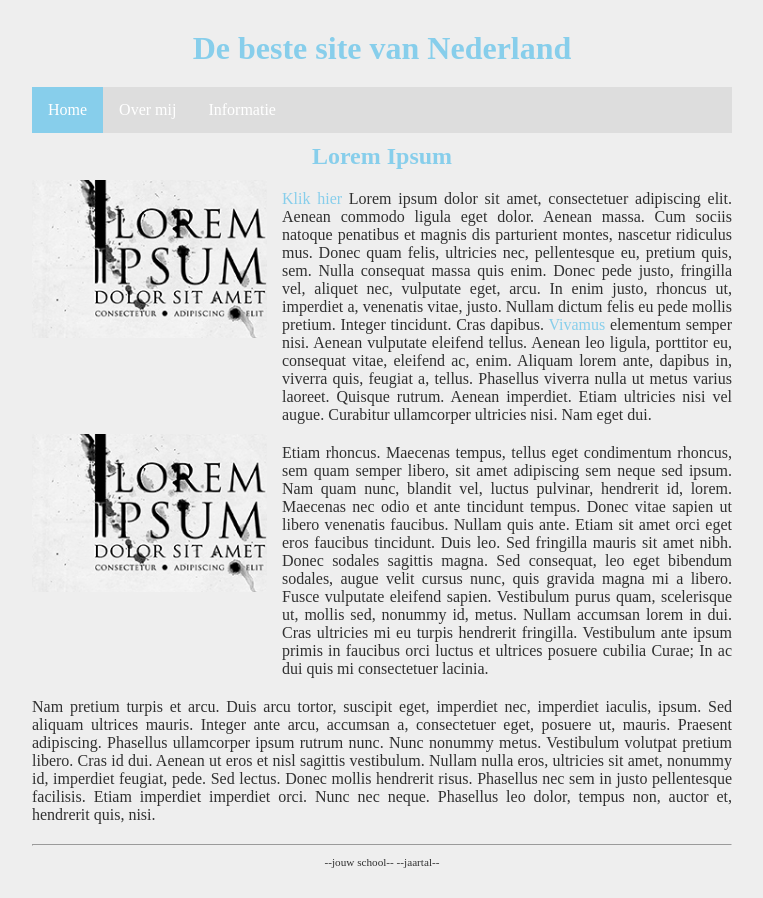
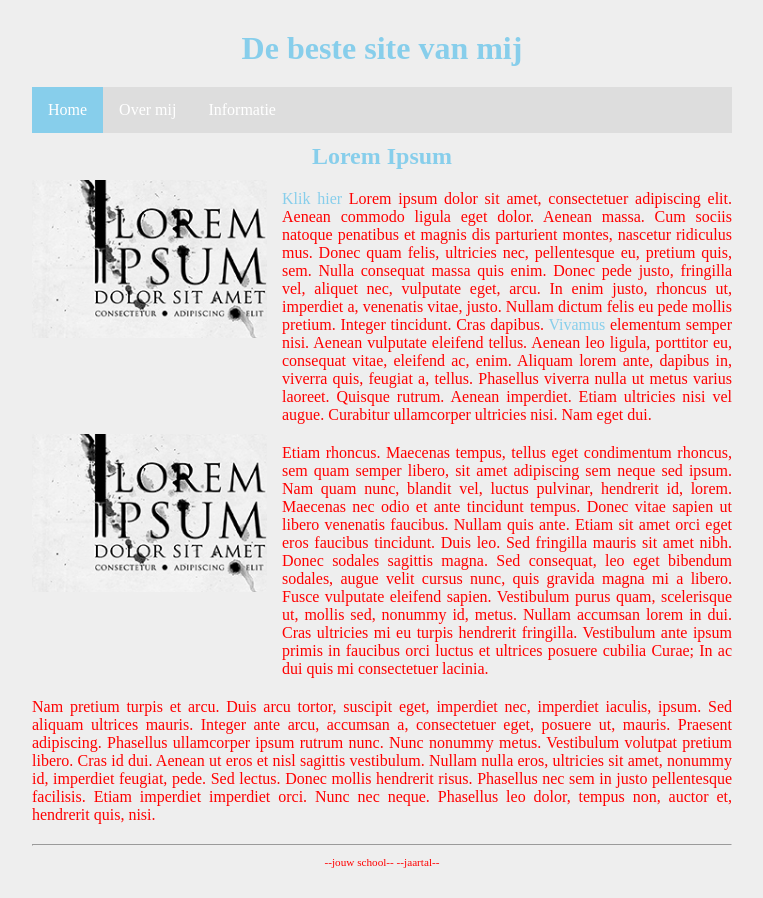
Before and after one commit to emmaus-4h/website-4hin1-noemie, a plain HTML site: page index.html in a window 1280 px wide. Shown: the whole page, without its empty margins (258-1021 px from the left). Drawn offline with Linux system fonts and the light colour scheme.

Commit message:
kleine wijziging

```diff
--- a/index.html
+++ b/index.html
@@ -12,7 +12,7 @@
   <div class="page">
 
     <header>
-      <h1 id="hoofdtitel" class="belangrijk">De beste site van Nederland</h1>
+      <h1 id="hoofdtitel" class="belangrijk">De beste site van mij</h1>
     </header>
 
     <nav>
--- a/style.css
+++ b/style.css
@@ -10,7 +10,7 @@
 html, body {                      /* geldt voor html en body */
   margin: 0px;                    /* standaard marge 0 */
   background-color: #EEEEEE;    /* achtergrondkleur lichtgrijs */
-  color: #303030;               /* tekstkleur donkergrijs */
+  color: #ff0000;               /* tekstkleur donkergrijs */
 }
 
 body * {                          /* geldt voor alles in body */
```
